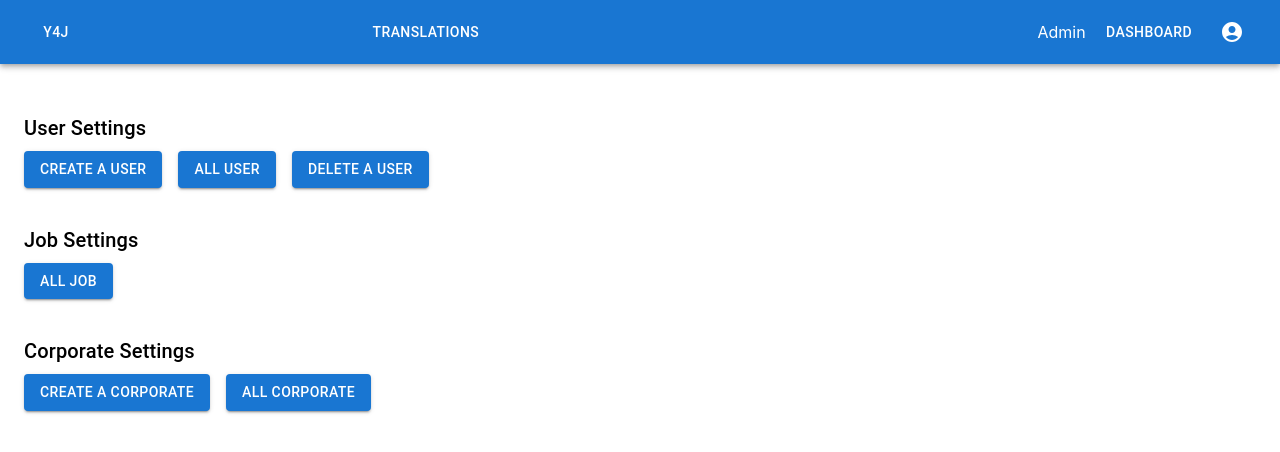
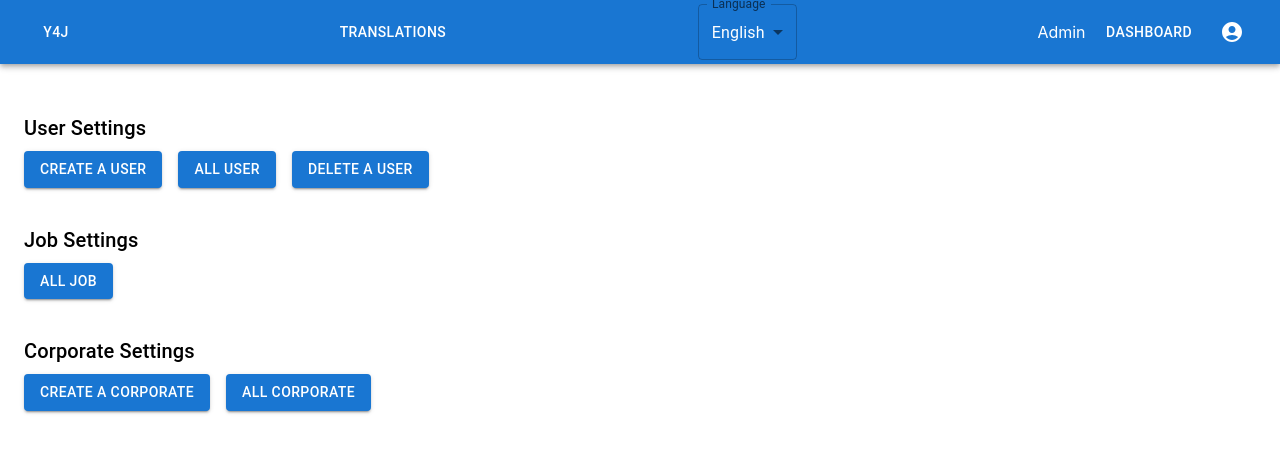
Before and after one commit to Y4jRecommender/react-app, a React (Create React App) app: page / in a window 1280 px wide. Shown: the top 452 px of the page. Built offline with nearby package versions, Linux system fonts and the light colour scheme; no server answers.

Commit message:
Job Desciption in MutliLanguage

```diff
--- a/package.json
+++ b/package.json
@@ -11,7 +11,7 @@
     "@testing-library/jest-dom": "^5.16.5",
     "@testing-library/react": "^13.4.0",
     "@testing-library/user-event": "^13.5.0",
-    "js-cookie": "^3.0.1",
+    "js-cookie": "^3.0.5",
     "react": "^18.2.0",
     "react-dom": "^18.2.0",
     "react-router-dom": "^6.9.0",
--- a/src/Component/Navbar/index.jsx
+++ b/src/Component/Navbar/index.jsx
@@ -12,11 +12,11 @@ import Button from '@mui/material/Button';
 import { AuthContext } from "../../Context/authContext";
 import { useGoogleLogin } from "@react-oauth/google";
 import { SectionContext } from '../../Context/sectionContext';
-import { Router } from 'react-router-dom';
+import { FormControl, InputLabel, Select } from '@mui/material';
 
 export default function Navbar() {
   const authContext = useContext(AuthContext);
-  const { name, auth, LoginGoogle, Logout, role } = authContext;
+  const { name, auth, LoginGoogle, Logout, role, language, updateLanguage } = authContext;
   const [anchorEl, setAnchorEl] = React.useState(null);
   const { setSection } = useContext(SectionContext);
 
@@ -48,6 +48,34 @@ export default function Navbar() {
               window.location.href = "/translation"
             }}>Translations</Button>
           </Typography>
+
+          {/* Update the language select box */}
+          <FormControl>
+            <InputLabel id="demo-simple-select-label">Language</InputLabel>
+            <Select
+              sx={{ color: "white", borderColor: 'white', '&:before': { borderColor: 'white' } }}
+              labelId="demo-simple-select-label"
+              id="demo-simple-select"
+              value={language}
+              label="Language"
+              onChange={(e) => {
+                updateLanguage(e.target.value)
+              }}
+            >
+              <MenuItem value={"en"}>English</MenuItem>
+              <MenuItem value={"as"}>Assamese</MenuItem>
+              <MenuItem value={"hi"}>Hindi</MenuItem>
+              <MenuItem value={"mr"}>Marathi</MenuItem>
+              <MenuItem value={"ta"}>Tamil</MenuItem>
+              <MenuItem value={"bn"}>Bengali</MenuItem>
+              <MenuItem value={"kn"}>Kannada</MenuItem>
+              <MenuItem value={"or"}>Oriya</MenuItem>
+              <MenuItem value={"te"}>Telugu</MenuItem>
+              <MenuItem value={"gu"}>Gujarati</MenuItem>
+              <MenuItem value={"ml"}>Malayalam</MenuItem>
+              <MenuItem value={"pa"}>Punjabi</MenuItem>
+            </Select>
+          </FormControl>
 
           <Typography variant="h6" component="div" sx={{ flexGrow: 1 }}>
             {name} &nbsp;
--- a/src/Context/authContext.js
+++ b/src/Context/authContext.js
@@ -1,5 +1,6 @@
-import React, { createContext, useState } from "react";
+import React, { createContext, useEffect, useState } from "react";
 import { loginWithGoogle } from "../API/auth";
+import Cookies from "js-cookie";
 
 export const AuthContext = createContext();
 
@@ -12,6 +13,25 @@ const AuthProvider = ({ children }) => {
     const [name, setName] = useState("");
     const [user, setUser] = useState({});
     const [role, setRole] = useState("admin");
+
+    // state variable for the language
+    const [language, setLanguage] = useState("en");
+    const [languageId, setLanguageId] = useState(0);
+
+    const languageMap = {
+        en: 0,
+        as: 1,
+        hi: 2,
+        mr: 3,
+        ta: 4,
+        bn: 5,
+        kn: 6,
+        or: 7,
+        te: 8,
+        gu: 9,
+        ml: 10,
+        pa: 11,
+    };
 
     const LoginGoogle = async (token) => {
         try {
@@ -45,6 +65,22 @@ const AuthProvider = ({ children }) => {
         setUser({});
     };
 
+    // update language
+    const updateLanguage = (language) => {
+        setLanguage(language);
+        setLanguageId(languageMap[language]);
+        console.log(languageMap[language]);
+        Cookies.set("language", language);
+    }
+
+    // Update the language from cookie if exits
+    useEffect(() => {
+        const languageCookie = Cookies.get("language");
+        if (languageCookie) {
+            setLanguage(languageCookie);
+        }
+    }, []);
+
     const authContext = {
         auth,
         setAuth,
@@ -61,7 +97,10 @@ const AuthProvider = ({ children }) => {
         user,
         setUser,
         role,
-        setRole
+        setRole,
+        language,
+        updateLanguage,
+        languageId,
     };
 
     return (
--- a/src/Page/Admin/Job/AllJob/index.jsx
+++ b/src/Page/Admin/Job/AllJob/index.jsx
@@ -1,9 +1,9 @@
-import React, { useState, useEffect } from "react";
+import React, { useState, useEffect, useContext } from "react";
 import { Button, Container, Box, Typography } from "@mui/material";
 import { deleteJob, getAllJobs } from "../../../../API/job";
+import { AuthContext } from "../../../../Context/authContext"
 import JobModalAdmin from "../JobModel";
 import { Stack } from "@mui/system";
-
 import Table from '@mui/material/Table';
 import TableBody from '@mui/material/TableBody';
 import TableCell from '@mui/material/TableCell';
@@ -14,6 +14,8 @@ import Paper from '@mui/material/Paper';
 
 export default function AllJobAdmin() {
     const [jobs, setJobs] = useState([]);
+    const authContext = useContext(AuthContext);
+    const { languageId } = authContext;
     useEffect(() => {
         // call the api to get all the jobs
         const result = getAllJobs();
@@ -72,10 +74,10 @@ export default function AllJobAdmin() {
                                         <TableCell component="th" scope="row">
                                             {job._id}
                                         </TableCell>
-                                        <TableCell>{job.jobTitle}</TableCell>
+                                        <TableCell>{job.jobDescription[languageId].jobTitle}</TableCell>
                                         <TableCell>{job.companyId}</TableCell>
-                                        <TableCell>{job.companyName}</TableCell>
-                                        <TableCell>{job.jobLocation}</TableCell>
+                                        <TableCell>{job.jobDescription[languageId].companyName}</TableCell>
+                                        <TableCell>{job.jobDescription[languageId].jobLocation}</TableCell>
                                         <TableCell>
                                             <Stack spacing={1} direction="row">
                                                 <Button
--- a/src/Page/Corporate/AllJob/index.jsx
+++ b/src/Page/Corporate/AllJob/index.jsx
@@ -14,7 +14,7 @@ import Paper from '@mui/material/Paper';
 
 export default function AllJobCorporate() {
     const [jobs, setJobs] = useState([]);
-    const { id } = useContext(AuthContext);
+    const { id, languageId } = useContext(AuthContext);
     useEffect(() => {
         async function fetchData() {
             const result = await getAllJobsByCompanyID(id);
@@ -54,9 +54,9 @@ export default function AllJobCorporate() {
                                 <TableRow>
                                     <TableCell>Job Id</TableCell>
                                     <TableCell>Job Title</TableCell>
-                                    <TableCell>Company Id</TableCell>
-                                    <TableCell>Company Name</TableCell>
-                                    <TableCell>Job Location</TableCell>
+                                    <TableCell>HR Name</TableCell>
+                                    <TableCell>HR Email</TableCell>
+                                    <TableCell>Number of Applicants</TableCell>
                                     <TableCell>Action</TableCell>
                                 </TableRow>
                             </TableHead>
@@ -79,10 +79,10 @@ export default function AllJobCorporate() {
                                         <TableCell component="th" scope="row">
                                             {job._id}
                                         </TableCell>
-                                        <TableCell>{job.jobTitle}</TableCell>
-                                        <TableCell>{job.companyId}</TableCell>
-                                        <TableCell>{job.companyName}</TableCell>
-                                        <TableCell>{job.jobLocation}</TableCell>
+                                        <TableCell>{job.jobDescription[languageId].jobTitle}</TableCell>
+                                        <TableCell>{job.jobDescription[languageId].hrName}</TableCell>
+                                        <TableCell>{job.hrEmail}</TableCell>
+                                        <TableCell>{job.applications.length}</TableCell>
                                         <TableCell>
                                             <Stack spacing={1} direction="row">
                                                 <Button
--- a/src/Page/User/Job/AllJob/index.jsx
+++ b/src/Page/User/Job/AllJob/index.jsx
@@ -1,4 +1,5 @@
-import React, { useState, useEffect } from "react";
+import React, { useState, useEffect, useContext } from "react";
+import { AuthContext } from "../../../../Context/authContext";
 import { Container, Box, Button, Typography } from "@mui/material";
 import { getAllJobs } from "../../../../API/job";
 import { Stack } from "@mui/system";
@@ -12,6 +13,9 @@ import TableRow from '@mui/material/TableRow';
 import Paper from '@mui/material/Paper';
 export default function AllJobUser() {
     const [jobs, setJobs] = useState([]);
+    const authContext = useContext(AuthContext);
+    const { languageId } = authContext;
+
     useEffect(() => {
         // call the api to get all the jobs
         const result = getAllJobs();
@@ -20,6 +24,7 @@ export default function AllJobUser() {
         });
         // eslint-disable-next-line react-hooks/exhaustive-deps
     }, []);
+
     return (
         <>
             <Container maxWidth="xl">
@@ -43,16 +48,16 @@ export default function AllJobUser() {
                             <TableBody>
                                 {jobs.map((job) => (
                                     <TableRow
-                                        key={job.__id}
+                                        key={job._id}
                                         sx={{ '&:last-child td, &:last-child th': { border: 0 } }}
                                     >
                                         <TableCell component="th" scope="row">
                                             {job._id}
                                         </TableCell>
-                                        <TableCell>{job.jobTitle}</TableCell>
-                                        <TableCell>{job.jobLocation}</TableCell>
-                                        <TableCell>{job.companyName}</TableCell>
-                                        <TableCell>{job.companyID}</TableCell>
+                                        <TableCell>{job.jobDescription[languageId].jobTitle}</TableCell>
+                                        <TableCell>{job.jobDescription[languageId].jobLocation}</TableCell>
+                                        <TableCell>{job.jobDescription[languageId].companyName}</TableCell>
+                                        <TableCell>{job.companyId}</TableCell>
                                         <TableCell>
                                             <Stack spacing={1} direction="row">
                                                 <JobModalUser job={job} />
```
Also changed, not shown: 1 other file (tests, documents, lock files or other folders).
